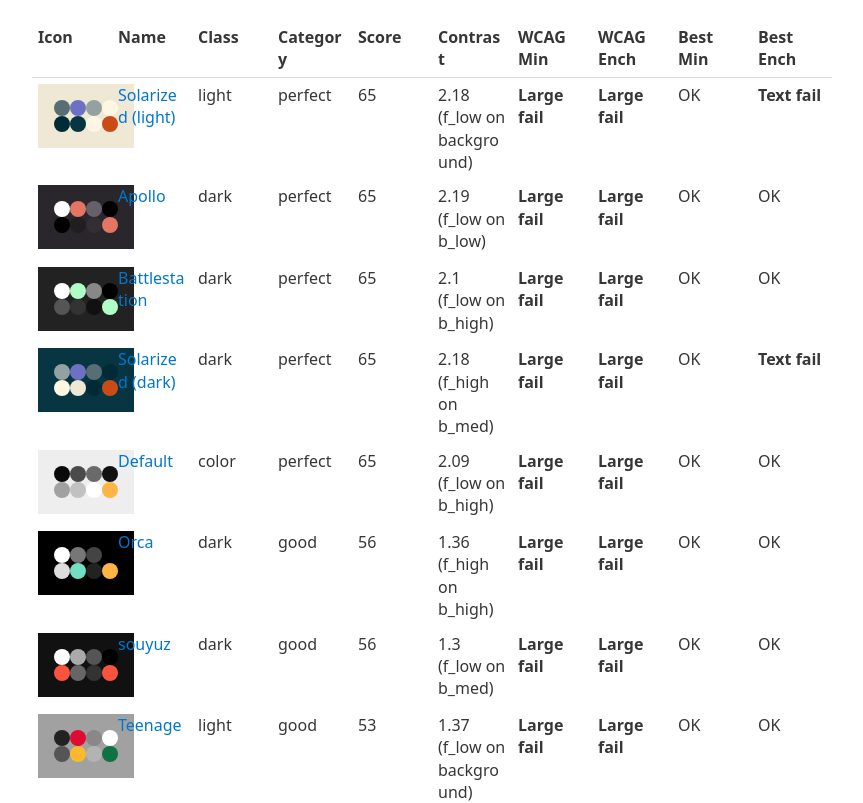
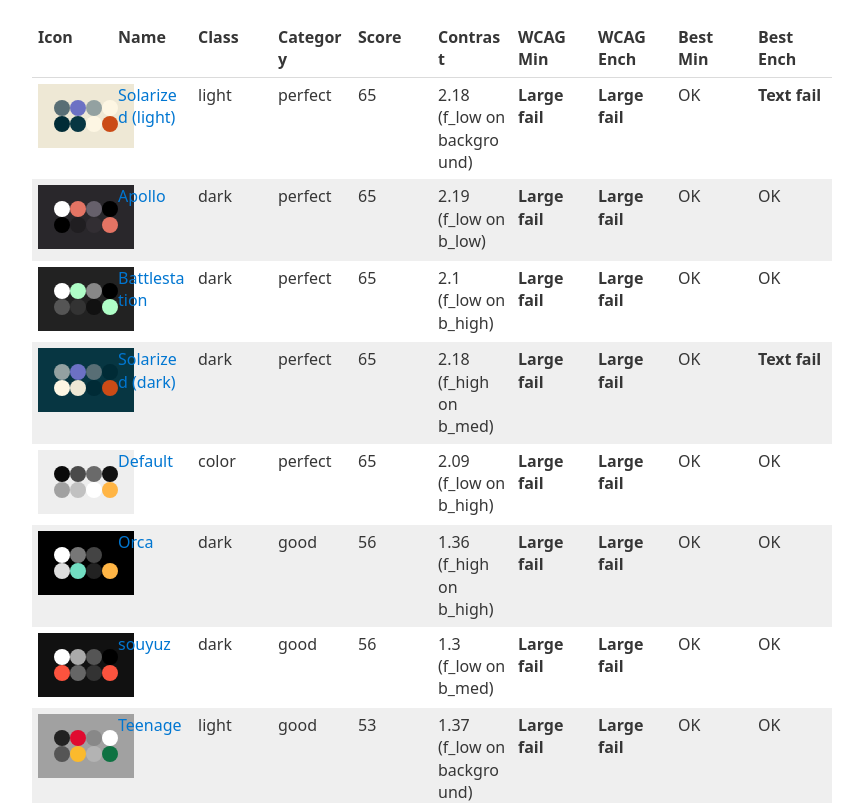
Before and after one commit to madeso/color-theme-explorer, a React (Vite) app: page / in a window 1280 px wide. Shown: the top 803 px of the page, without its empty margins (208-1071 px from the left). Built offline with nearby package versions, Linux system fonts and the light colour scheme.

Commit message:
Fix html warnings on table

```diff
--- a/src/App.tsx
+++ b/src/App.tsx
@@ -116,7 +116,7 @@
   const themes_sorted = all_themes.map(t => ({
     ...t, evaluated: evaluate_theme(t.theme), lowest_contrast: lowest_contrast(t, "worst"), best_contrast: lowest_contrast(t, "best")
   })).toSorted((lhs, rhs) => rhs.evaluated.score - lhs.evaluated.score);
-  const theme_list = themes_sorted.map(t => <tr>
+  const theme_list = themes_sorted.map((t, index) => <tr key={index}>
       <td><ThemeSvg t={t.theme}/></td>
       <td><a onClick={() => {
         setTheme(t);
@@ -139,7 +139,9 @@
           <thead>
             {header}
           </thead>
-          {theme_list}
+          <tbody>
+            {theme_list}
+          </tbody>
         </table>
       </section>
 
```
